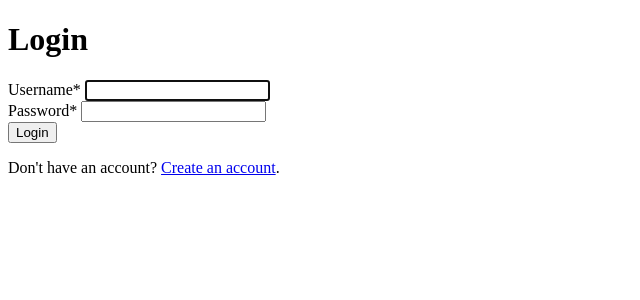
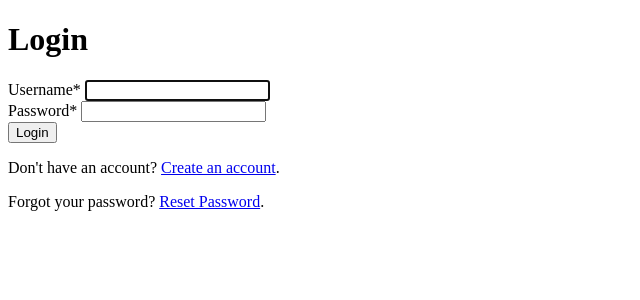
Before and after one commit to Ian-Dzindo01/WolfPack, a Django app: page /login in a window 1280 px wide. Shown: the top 300 px of the page, without its empty margins (0-640 px from the left). Run offline with Django 5.2, Linux system fonts and the light colour scheme; some libraries are stand-ins or nearby versions.

Commit message:
Add pass reset button

```diff
--- a/tweets/templates/registration/login.html
+++ b/tweets/templates/registration/login.html
@@ -13,6 +13,7 @@
     <button class="btn btn-primary" type="submit">Login</button>
   </form>
   <p class="text-center">Don't have an account? <a href="/register">Create an account</a>.</p>
+  <p class="text-center">Forgot your password? <a href="/password-reset">Reset Password</a>.</p>
 </div>
 
 {% endblock %}
```
